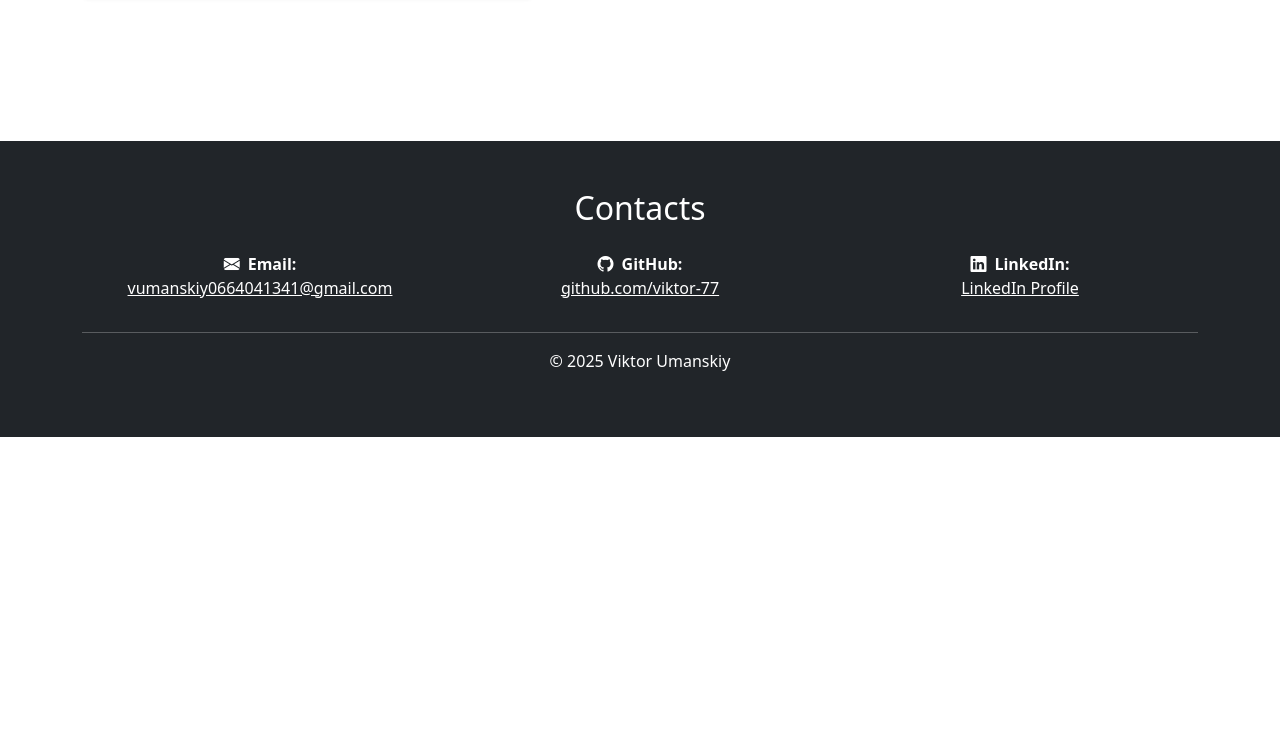
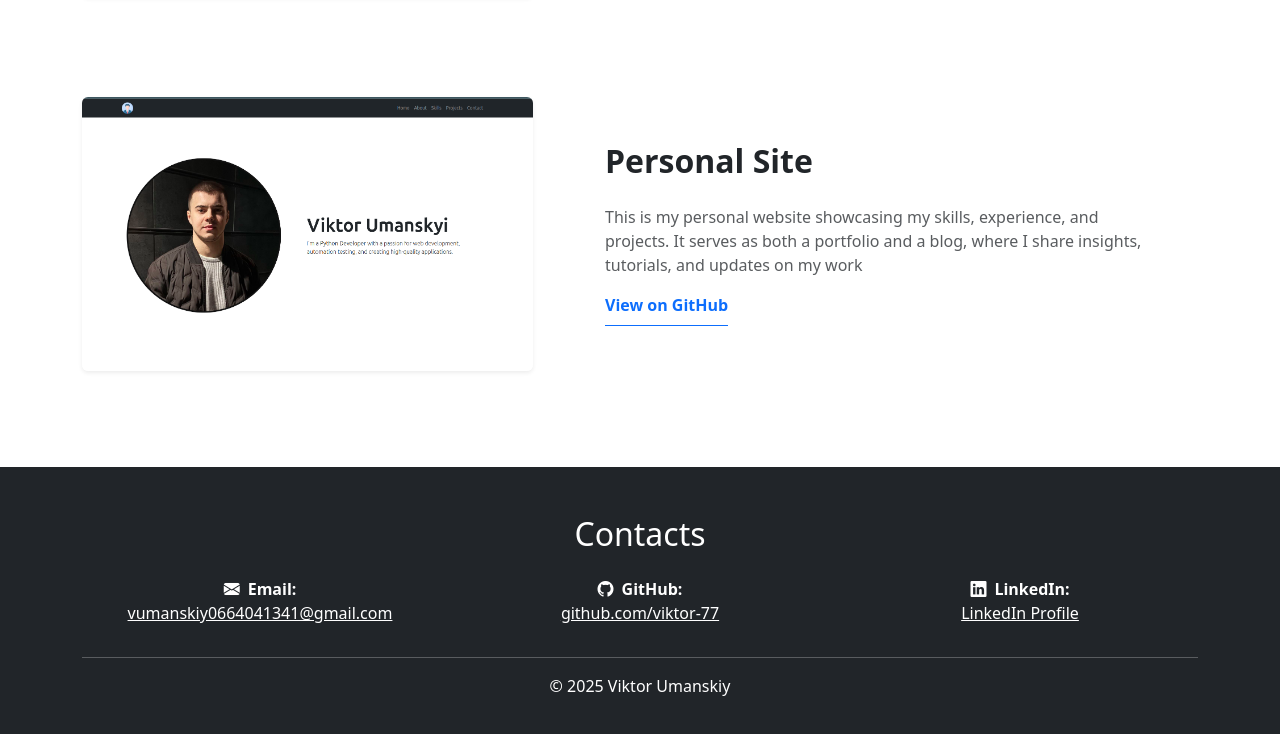
Before and after one commit to viktor-77/Personal_site, a plain HTML site: page index.html in a window 1280 px wide. Shown: the part 3147-3881 px from the top of the page. Before the commit the page ends 3584 px from the top, so only its background shows below. Drawn offline with nearby package versions, Linux system fonts and the light colour scheme.

Commit message:
Add "Personal Site" project to projects section

```diff
--- a/assets/css/style.css
+++ b/assets/css/style.css
@@ -1,3 +1,4 @@
+/* Home */
 .home-container {
     max-width: 95%;
 }
@@ -41,3 +42,13 @@
         width: 80%;
     }
 }
+
+/* projects */
+
+section#projects .row {
+    margin-bottom: 100px;
+}
+
+section#projects .row:last-child {
+    margin-bottom: 0;
+}
--- a/index.html
+++ b/index.html
@@ -196,7 +196,8 @@
                 <!-- Task Manager -->
                 <div class="row align-items-center gap-5">
                     <div class="col-md-5">
-                        <img src="assets/img/project-1.png" class="img-fluid rounded shadow-sm" alt="Project image">
+                        <img src="assets/img/project-task-manager.png" class="img-fluid rounded shadow-sm"
+                            alt="Project image">
                     </div>
                     <div class="col-md-6 text-center text-md-start">
                         <h2 class="fw-bold mb-4">Task Manager</h2>
@@ -212,12 +213,31 @@
                         </a>
                     </div>
                 </div>
+
+                <!-- Personal Site -->
+                <div class="row align-items-center gap-5">
+                    <div class="col-md-5">
+                        <img src="assets/img/project-personal-site.png" class="img-fluid rounded shadow-sm"
+                            alt="Project image">
+                    </div>
+                    <div class="col-md-6 text-center text-md-start">
+                        <h2 class="fw-bold mb-4">Personal Site</h2>
+                        <p class="text-muted">
+                            This is my personal website showcasing my skills, experience, and projects. It serves as
+                            both a portfolio and a blog, where I share insights, tutorials, and updates on my work
+                        </p>
+                        <a href="https://github.com/viktor-77/Blog" target="_blank"
+                            class="text-decoration-none fw-bold text-primary border-bottom border-primary d-inline-block pb-2">
+                            View on GitHub
+                        </a>
+                    </div>
+                </div>
             </div>
         </section>
     </main>
 
     <!-- FOOTER -->
-    <footer id="contact" class="bg-dark text-white py-5 mt-5">
+    <footer id="contact" class="bg-dark text-white py-5">
         <div class="container text-center">
             <h2 class="mb-4">Contacts</h2>
             <div class="row">
```
Also changed, not shown: assets/img/project-personal-site.png (added), assets/img/project-task-manager.png (renamed from assets/img/project-1.png).
